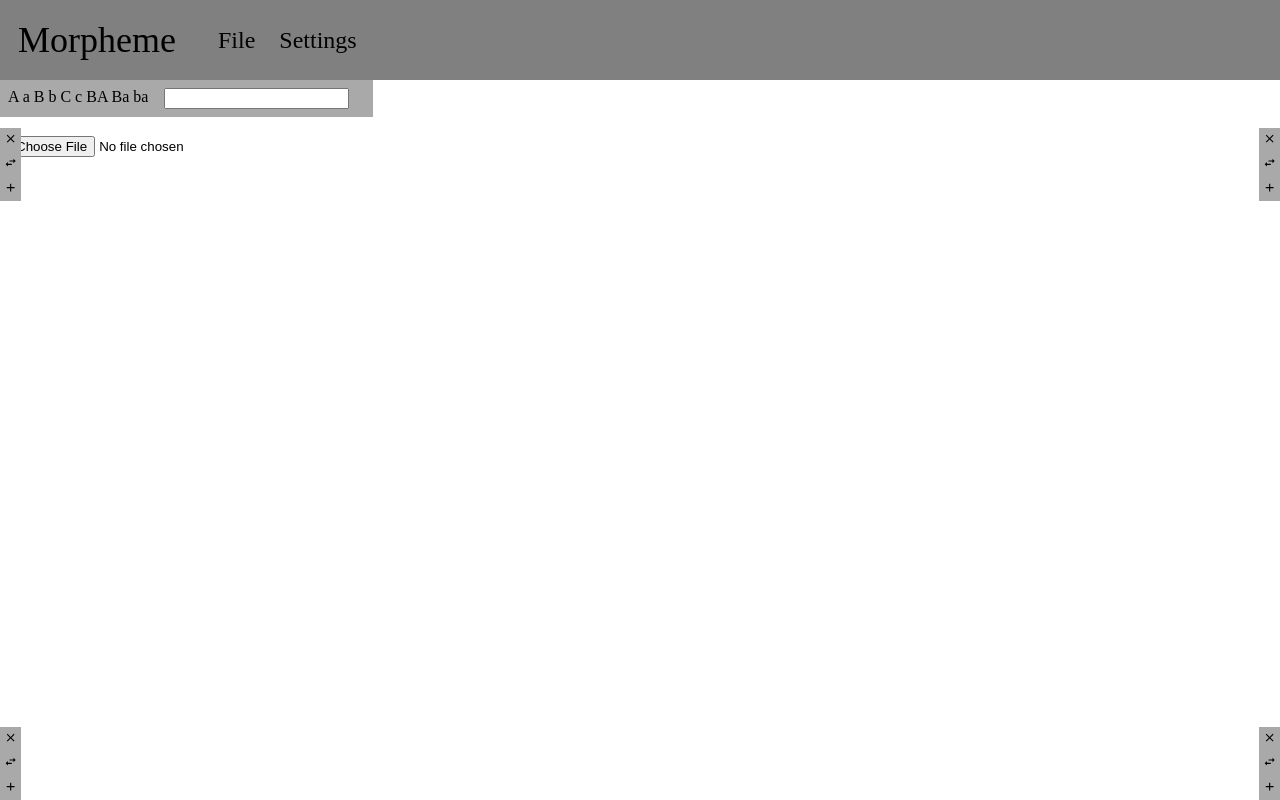
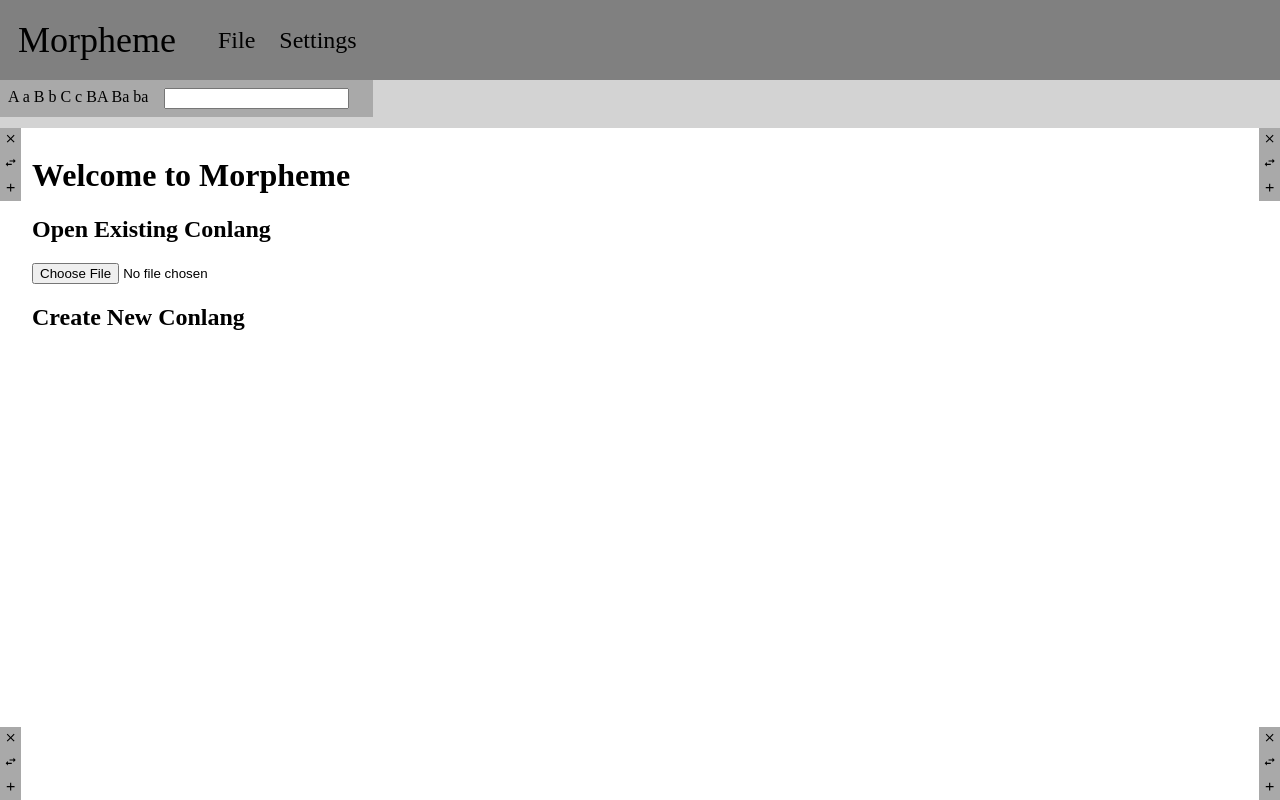
Before and after one commit to liujip0/liujip0.github.io, a React (Vite) app in the folder morpheme/: page / in a window 1280 px wide. Built offline with nearby package versions, Linux system fonts and the light colour scheme.

Commit message:
added Welcome to Morpheme page

```diff
--- a/morpheme/src/App.jsx
+++ b/morpheme/src/App.jsx
@@ -15,7 +15,8 @@ export default function App() {
       gridTemplateRows: '5em 3em 1fr 1em 1fr',
       gridTemplateColumns: '1fr 1em 1fr',
       gridTemplateAreas: `'a a a' 'b b b' 'a0 c a1' 'd d d' 'a2 e a3'`,
-      overflow: 'scroll'
+      overflow: 'scroll',
+      backgroundColor: 'lightgray'
   }}>
       <TopBar></TopBar>
       <div style={{
--- /dev/null
+++ b/morpheme/src/ConlangFormat.json
@@ -0,0 +1,3 @@
+{
+    "name": "ExampleConlang"
+}
--- a/morpheme/src/ScreensLayout.jsx
+++ b/morpheme/src/ScreensLayout.jsx
@@ -4,33 +4,34 @@ import ScreensMenus from './ScreensMenus';
 import StartScreen from './StartScreen';
 
 export default function ScreensLayout() {
+    const [conlang, conlangDispatch] = useReducer(conlangReducer, '')
     const [windows, windowsDispatch] = useReducer(windowsReducer, ['0-start', '0-start', '0-start', '0-start']);
     return (
         <>
             <ScreensMenus windowsDispatch={windowsDispatch}></ScreensMenus>
 
-            <Screen windows={windows} position={0} location={{
+            <Screen windows={windows} position={0} conlang={conlang} conlangDispatch={conlangDispatch} location={{
                 gridRowStart: 'a0',
                 gridRowEnd: (windows[0] === windows[2] ? 'a2' : 'a0'),
                 gridColumnStart: 'a0',
                 gridColumnEnd: (windows[0] === windows[1] ? 'a1' : 'a0')
             }}></Screen>
 
-            {windows[0] !== windows[1] && <Screen windows={windows} position={1} location={{
+            {windows[0] !== windows[1] && <Screen windows={windows} position={1} conlang={conlang} conlangDispatch={conlangDispatch} location={{
                 gridRowStart: 'a1',
                 gridRowEnd: (windows[1] === windows[3] ? 'a3' : 'a1'),
                 gridColumnStart: 'a1',
                 gridColumnEnd: 'a1'
             }}></Screen>}
 
-            {windows[0] !== windows[2] && <Screen windows={windows} position={2} location={{
+            {windows[0] !== windows[2] && <Screen windows={windows} position={2} conlang={conlang} conlangDispatch={conlangDispatch} location={{
                 gridRowStart: 'a2',
                 gridRowEnd: 'a2',
                 gridColumnStart: 'a2',
                 gridColumnEnd: (windows[2] === windows[3] ? 'a3' : 'a2')
             }}></Screen>}
 
-            {windows[1] !== windows[3] && windows[2] !== windows[3] && <Screen windows={windows} position={3} location={{
+            {windows[1] !== windows[3] && windows[2] !== windows[3] && <Screen windows={windows} position={3} conlang={conlang} conlangDispatch={conlangDispatch} location={{
                 gridRowStart: 'a3',
                 gridRowEnd: 'a3',
                 gridColumnStart: 'a3',
@@ -40,17 +41,34 @@ export default function ScreensLayout() {
     );
 }
 
-function Screen({location, position, windows}) {
+function Screen({location, position, windows, conlang, conlangDispatch}) {
   return (
     <div style={{
       ...location,
-      padding: '0.5em',
-      overflow: 'scroll'
+      padding: '0.5em 2em',
+      overflow: 'scroll',
+      backgroundColor: 'white'
     }}>
-      {windows[position].split('-')[1] === 'start' && <StartScreen></StartScreen>}
+      {windows[position].split('-')[1] === 'start' && <StartScreen conlang={conlang} conlangDispatch={conlangDispatch}></StartScreen>}
       {windows[position].split('-')[1] === 'home' && <HomeScreen></HomeScreen>}
     </div>
   );
+}
+
+function conlangReducer(conlang, action) {
+  switch (action.type) {
+    case 'replaceAll': {
+      return action.newValue;
+    }
+    case 'replace': {
+      const temp = {};
+      temp[action.key] = action.newValue;
+      return Object.assign({}, conlang, temp);
+    }
+    default: {
+      throw Error('Unknown action in `conlangReducer`: ' + action.type);
+    }
+  }
 }
 
 function windowsReducer(windows, action) {
@@ -202,7 +220,7 @@ function windowsReducer(windows, action) {
       }
     }
     default: {
-        throw Error('Unknown action: ' + action.type);
+      throw Error('Unknown action in `windowsReducer`: ' + action.type);
     }
   }
 }
--- a/morpheme/src/StartScreen.jsx
+++ b/morpheme/src/StartScreen.jsx
@@ -1,7 +1,29 @@
-export default function StartScreen() {
+export default function StartScreen({conlang, conlangDispatch}) {
     return (
         <>
-            <input type="file" accept=".json" />
+            <h1>Welcome to Morpheme</h1>
+            <h2>Open Existing Conlang</h2>
+            <input type="file" accept=".json" onChange={(event) => {
+                const file = event.target.files[0]
+                if (file && file.type === 'application/json') {
+                    const reader = new FileReader();
+                    reader.onload = function(e) {
+                        const content = e.target.result;
+                        try {
+                            conlangDispatch({
+                                newValue: JSON.parse(content)
+                            });
+                        } catch (error) {
+                            alert('Invalid file');
+                        }
+                    };
+                    reader.readAsText(file);
+                } else {
+                    alert('Invalid or missing file');
+                }
+            }} />
+            <h2>Create New Conlang</h2>
+            <label>{conlang.name}</label>
         </>
     );
 }
```
Lines whose indentation alone changed are shown as unchanged.
